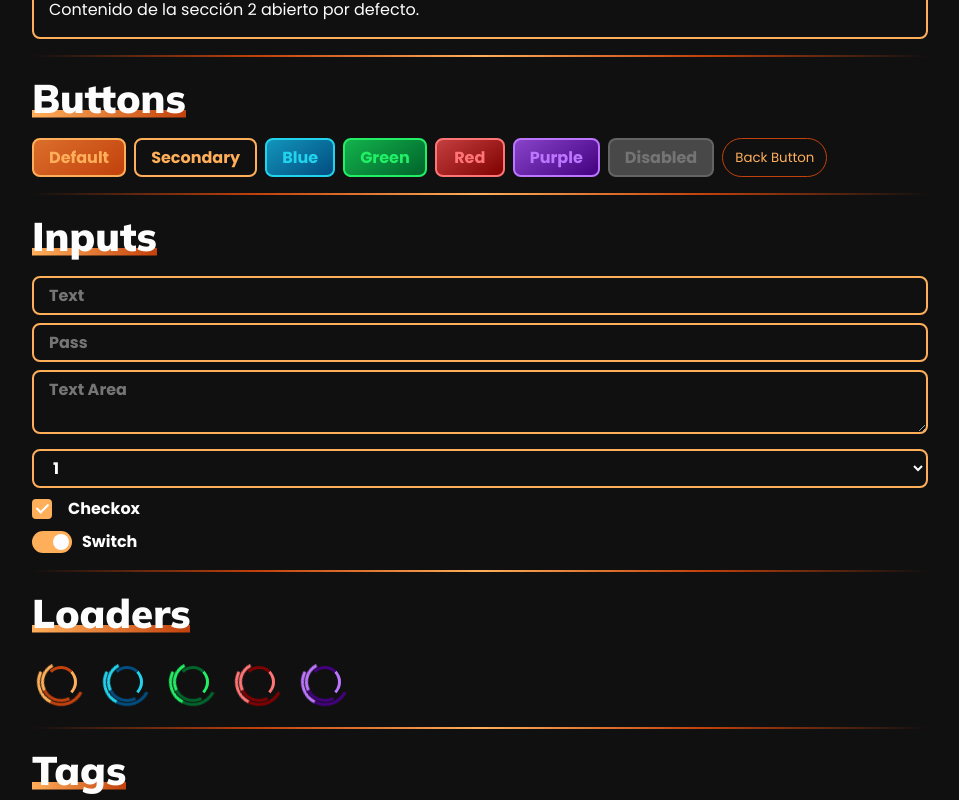
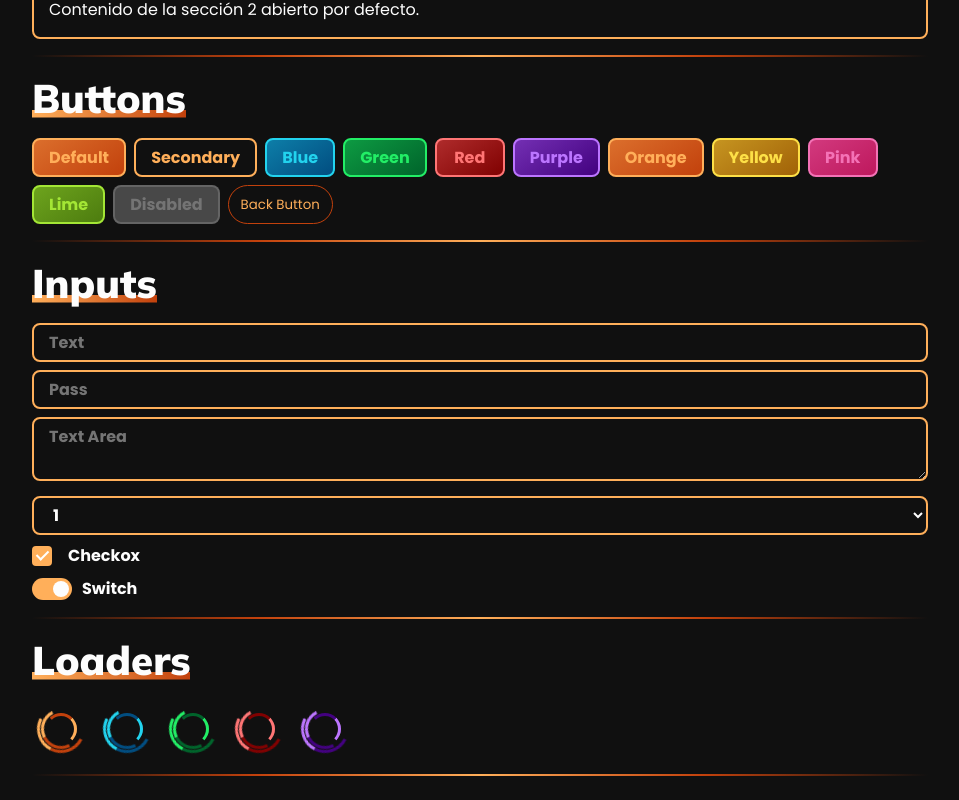
Before and after one commit to irenealcaine/template-navbar, a React (Create React App) app: page / in a window 1280 px wide. Shown: the part 1100-1900 px from the top of the page, without its empty margins (160-1119 px from the left). Built offline with nearby package versions, Linux system fonts and the light colour scheme.

Commit message:
button colors

```diff
--- a/src/Components/Button/Button.css
+++ b/src/Components/Button/Button.css
@@ -66,8 +66,7 @@
 
   &.blue {
     background: linear-gradient(145deg, var(--blue), var(--dark-blue));
-    background-size: 100% 300%;
-    background-position: 0% 0%;
+    background-size: 100% 500%;
     border: 2px solid var(--dark-blue);
     color: var(--dark-blue);
 
@@ -92,8 +91,7 @@
 
   &.green {
     background: linear-gradient(145deg, var(--green), var(--dark-green));
-    background-size: 100% 300%;
-    background-position: 0% 0%;
+    background-size: 100% 500%;
     border: 2px solid var(--dark-green);
     color: var(--dark-green);
 
@@ -118,8 +116,7 @@
 
   &.purple {
     background: linear-gradient(145deg, var(--purple), var(--dark-purple));
-    background-size: 100% 300%;
-    background-position: 0% 0%;
+    background-size: 100% 500%;
     border: 2px solid var(--dark-purple);
     color: var(--dark-purple);
 
@@ -144,8 +141,7 @@
 
   &.red {
     background: linear-gradient(145deg, var(--red), var(--dark-red));
-    background-size: 100% 300%;
-    background-position: 0% 0%;
+    background-size: 100% 500%;
     border: 2px solid var(--dark-red);
     color: var(--dark-red);
 
@@ -164,6 +160,106 @@
         background-position: 0% 0%;
         border: 2px solid var(--dark-red);
         color: var(--dark-red);
+      }
+    }
+  }
+
+  &.orange {
+    background: linear-gradient(145deg, var(--orange), var(--dark-orange));
+    background-size: 100% 500%;
+    border: 2px solid var(--dark-orange);
+    color: var(--dark-orange);
+
+    &:hover {
+      background-position: 0% 100%;
+      border: 2px solid var(--orange);
+      color: var(--orange);
+    }
+
+    &.dark {
+      background-position: 0% 100%;
+      border: 2px solid var(--orange);
+      color: var(--orange);
+
+      &:hover {
+        background-position: 0% 0%;
+        border: 2px solid var(--dark-orange);
+        color: var(--dark-orange);
+      }
+    }
+  }
+
+  &.yellow {
+    background: linear-gradient(145deg, var(--yellow), var(--dark-yellow));
+    background-size: 100% 500%;
+    border: 2px solid var(--dark-yellow);
+    color: var(--dark-yellow);
+
+    &:hover {
+      background-position: 0% 100%;
+      border: 2px solid var(--yellow);
+      color: var(--yellow);
+    }
+
+    &.dark {
+      background-position: 0% 100%;
+      border: 2px solid var(--yellow);
+      color: var(--yellow);
+
+      &:hover {
+        background-position: 0% 0%;
+        border: 2px solid var(--dark-yellow);
+        color: var(--dark-yellow);
+      }
+    }
+  }
+
+  &.pink {
+    background: linear-gradient(145deg, var(--pink), var(--dark-pink));
+    background-size: 100% 500%;
+    border: 2px solid var(--dark-pink);
+    color: var(--dark-pink);
+
+    &:hover {
+      background-position: 0% 100%;
+      border: 2px solid var(--pink);
+      color: var(--pink);
+    }
+
+    &.dark {
+      background-position: 0% 100%;
+      border: 2px solid var(--pink);
+      color: var(--pink);
+
+      &:hover {
+        background-position: 0% 0%;
+        border: 2px solid var(--dark-pink);
+        color: var(--dark-pink);
+      }
+    }
+  }
+
+  &.lime {
+    background: linear-gradient(145deg, var(--lime), var(--dark-lime));
+    background-size: 100% 500%;
+    border: 2px solid var(--dark-lime);
+    color: var(--dark-lime);
+
+    &:hover {
+      background-position: 0% 100%;
+      border: 2px solid var(--lime);
+      color: var(--lime);
+    }
+
+    &.dark {
+      background-position: 0% 100%;
+      border: 2px solid var(--lime);
+      color: var(--lime);
+
+      &:hover {
+        background-position: 0% 0%;
+        border: 2px solid var(--dark-lime);
+        color: var(--dark-lime);
       }
     }
   }
--- a/src/Pages/Home/Home.jsx
+++ b/src/Pages/Home/Home.jsx
@@ -121,6 +121,10 @@ const Home = () => {
         <Button value={"Green"} href={"https://google.es"} color={"green"} />
         <Button value={"Red"} href={"https://google.es"} color={"red"} />
         <Button value={"Purple"} href={"https://google.es"} color={"purple"} />
+        <Button value={"Orange"} href={"https://google.es"} color={"orange"} />
+        <Button value={"Yellow"} href={"https://google.es"} color={"yellow"} />
+        <Button value={"Pink"} href={"https://google.es"} color={"pink"} />
+        <Button value={"Lime"} href={"https://google.es"} color={"lime"} />
         <Button
           value={"Disabled"}
           href={"https://google.es"}
```
